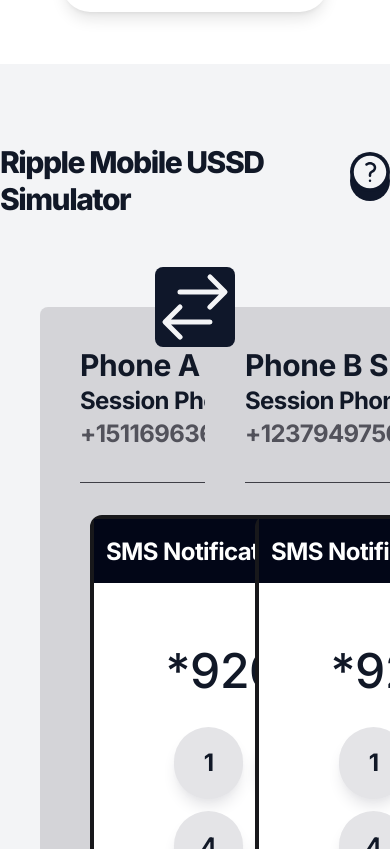
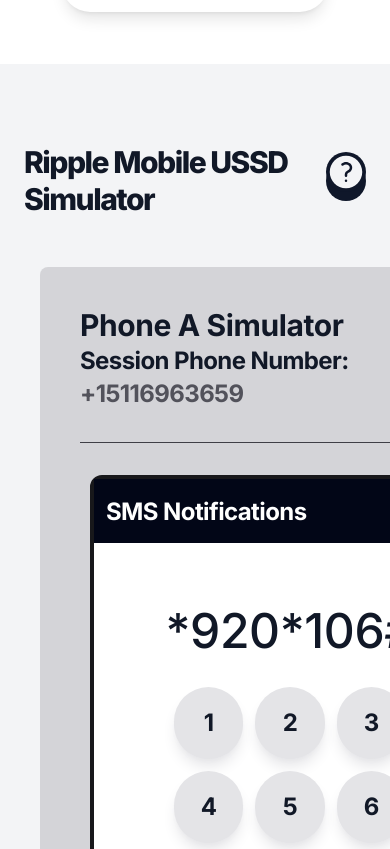
Before and after one commit to afwcole/RippleWebDemo, a Next.js app: page / in a window 390 px wide. Shown: the part 1095-1944 px from the top of the page. Built offline with nearby package versions, Linux system fonts and the light colour scheme.

Commit message:
add screen breakpoint

```diff
--- a/src/components/simulator.tsx
+++ b/src/components/simulator.tsx
@@ -40,7 +40,7 @@
     return (
         <section className="bg-gray-100 py-20">
             {/* Section Header */}
-            <div className="flex flex-row w-full justify-center items-center pb-12">
+            <div className="flex flex-row w-full justify-center items-center pb-12 px-6">
                 <h2 className="h2 pr-5">Ripple Mobile USSD Simulator</h2>
                 <button className="bg-slate-900 justify-center items-center font-bold rounded-full w-10 h-10" data-modal-target="learn-more-modal" data-modal-toggle="learn-more-modal">
                     <svg xmlns="http://www.w3.org/2000/svg" className="animate-bounce w-10 h-10 rounded-full bg-slate-900 fill-gray-100" viewBox="0 0 24 24">
@@ -80,7 +80,7 @@
             </div>
 
             {/* Swap/Direction Section */}
-            <div className="flex flex-row w-full justify-center items-center">
+            <div className="flex flex-row w-full justify-center items-center hidden lg:flex">
                 <button className="justify-center items-center font-bold w-20 h-10 z-10" data-popover-target="swap-direction-popover" data-popover-placement="bottom">
                     <svg xmlns="http://www.w3.org/2000/svg" className="bg-slate-900 fill-gray-100 rounded-lg" viewBox="0 0 24 24">
                         <path fillRule="evenodd" d="M15.97 2.47a.75.75 0 011.06 0l4.5 4.5a.75.75 0 010 1.06l-4.5 4.5a.75.75 0 11-1.06-1.06l3.22-3.22H7.5a.75.75 0 010-1.5h11.69l-3.22-3.22a.75.75 0 010-1.06zm-7.94 9a.75.75 0 010 1.06l-3.22 3.22H16.5a.75.75 0 010 1.5H4.81l3.22 3.22a.75.75 0 11-1.06 1.06l-4.5-4.5a.75.75 0 010-1.06l4.5-4.5a.75.75 0 011.06 0z" clipRule="evenodd" />
@@ -100,7 +100,7 @@
             </div>
 
             {/* px-10 grid grid-cols-2 gap-5 */}
-            <div className="px-10 grid grid-cols-2 gap-5 overflow-auto grid-rows-auto grid-flow-col">
+            <div className="px-10 grid sm:grid-cols-1 md:grid-cols-1 lg:grid-cols-2 gap-5 overflow-x-auto">
                 {/* Phone 1 Section */}
                 <div className="flex flex-col col-span-1 bg-zinc-300 p-10 rounded-lg w-full min-w-[500px]">
                     <div className="flex flex-row w-full justify-between items-center">
```
